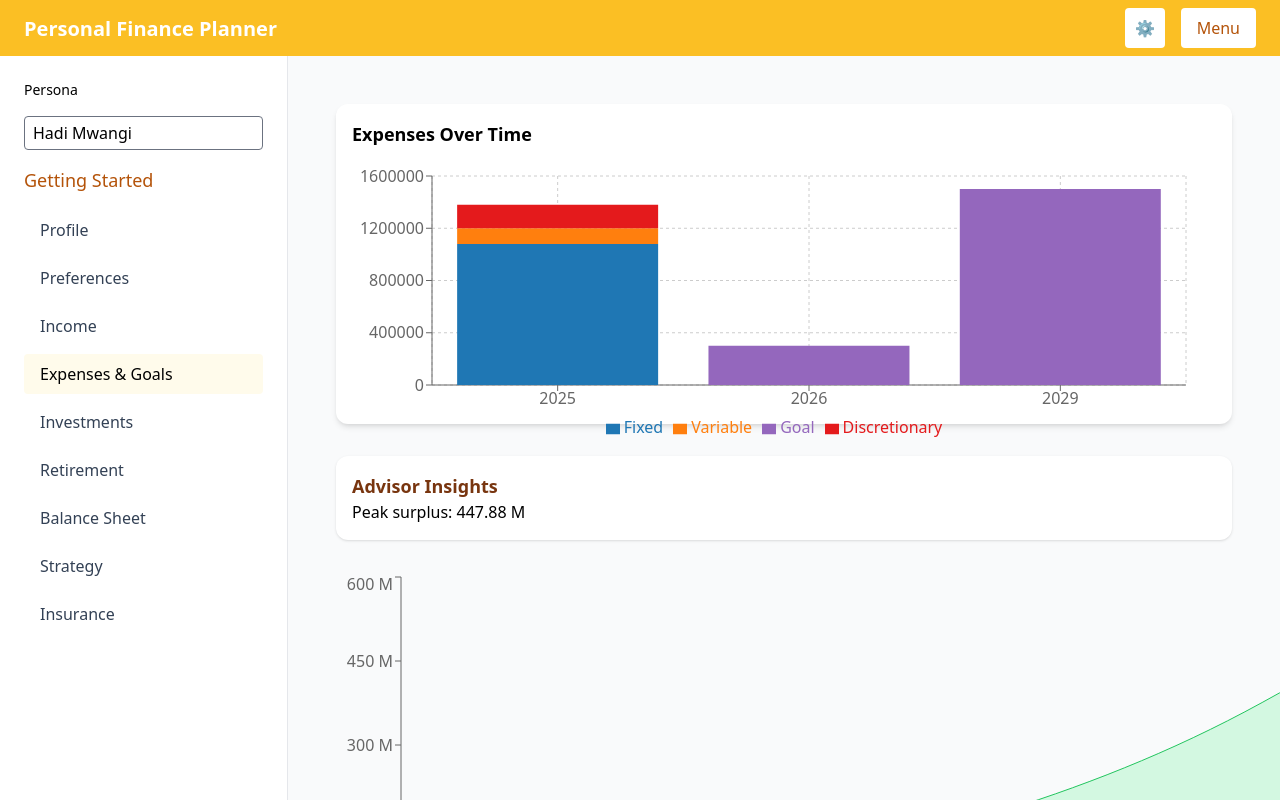
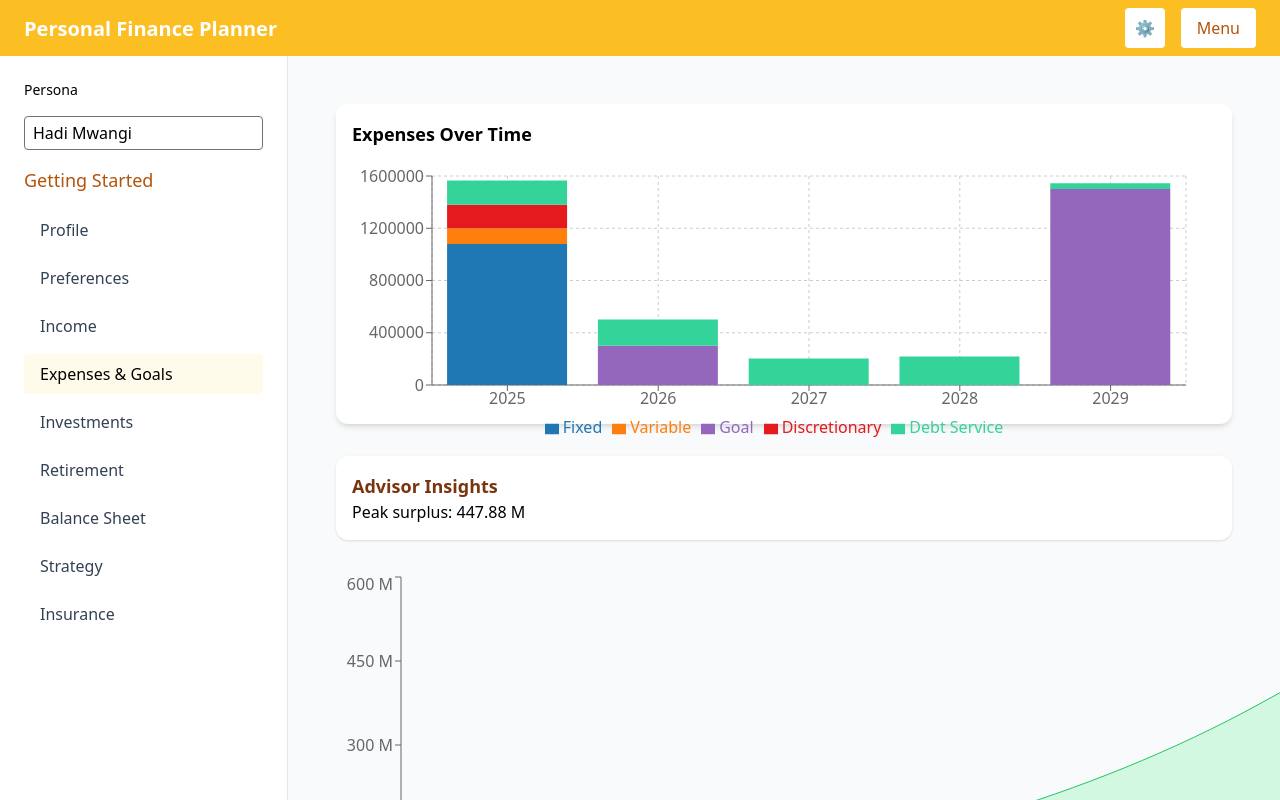
Before and after one commit to MMJGGR/personal-finance-app, a React (Vite) app: page / in a window 1280 px wide. Both pictures are taken after a click on the tab "Expenses & Goals". Shown: the top 800 px of the page. Built offline with nearby package versions, Linux system fonts and the light colour scheme.

Commit message:
Add loan flow helper and debt service chart

```diff
--- a/src/components/ExpensesStackedBarChart.jsx
+++ b/src/components/ExpensesStackedBarChart.jsx
@@ -14,11 +14,13 @@ import {
   generateRecurringFlows,
   frequencyToPayments,
 } from '../utils/financeUtils'
+import { getLoanFlowsByYear } from '../utils/loanHelpers'
 
 export default function ExpensesStackedBarChart() {
   const {
     expensesList,
     goalsList,
+    liabilitiesList,
     includeMediumPV,
     includeLowPV,
     includeGoalsPV,
@@ -29,6 +31,7 @@ export default function ExpensesStackedBarChart() {
     Variable: '#ff7f0e',
     Other: '#2ca02c',
     Goal: '#9467bd',
+    'Debt Service': '#34d399',
   }
 
   const PALETTE = [
@@ -81,6 +84,13 @@ export default function ExpensesStackedBarChart() {
     })
   }
 
+  const loanFlows = getLoanFlowsByYear(liabilitiesList)
+  Object.entries(loanFlows).forEach(([year, amt]) => {
+    const y = Number(year)
+    if (!dataByYear[y]) dataByYear[y] = { year: String(y) }
+    dataByYear[y]['Debt Service'] = (dataByYear[y]['Debt Service'] || 0) + amt
+  })
+
   const chartData = Object.values(dataByYear).sort((a, b) => a.year - b.year)
 
   const categories = useMemo(() => {
@@ -120,6 +130,9 @@ export default function ExpensesStackedBarChart() {
           {categories.map(cat => (
             <Bar key={cat} dataKey={cat} stackId="a" fill={colorMap[cat]} />
           ))}
+          {Object.keys(loanFlows).length > 0 && (
+            <Bar dataKey="Debt Service" stackId="a" fill="#34d399" />
+          )}
         </BarChart>
       </ResponsiveContainer>
     </div>
--- /dev/null
+++ b/src/utils/loanHelpers.js
@@ -0,0 +1,33 @@
+import { calculateLoanSchedule } from '../modules/loan/loanCalculator.js'
+
+/**
+ * Aggregate loan payments by calendar year.
+ *
+ * @param {Object[]} liabilitiesList - Array of liability objects
+ * @returns {Record<string, number>} map of year to total payments
+ */
+export function getLoanFlowsByYear(liabilitiesList = []) {
+  const totals = {}
+  liabilitiesList.forEach(l => {
+    if (!l || l.include === false) return
+    const startYear = Number(l.startYear) || new Date().getFullYear()
+    const schedule = calculateLoanSchedule({
+      principal: Number(l.principal) || 0,
+      annualRate: Number(l.interestRate) / 100 || 0,
+      termYears: Number(l.termYears) ||
+        (typeof l.endYear === 'number' && typeof l.startYear === 'number'
+          ? l.endYear - l.startYear + 1
+          : 1),
+      paymentsPerYear: Number(l.paymentsPerYear) || 12,
+      extraPayment: Number(l.extraPayment) || 0,
+    }, new Date(startYear, 0, 1))
+
+    schedule.payments.forEach(p => {
+      const year = new Date(p.date).getFullYear()
+      totals[year] = (totals[year] || 0) + p.payment
+    })
+  })
+  return totals
+}
+
+export default { getLoanFlowsByYear }
```
Also changed, not shown: 1 other file (tests, documents, lock files or other folders).
